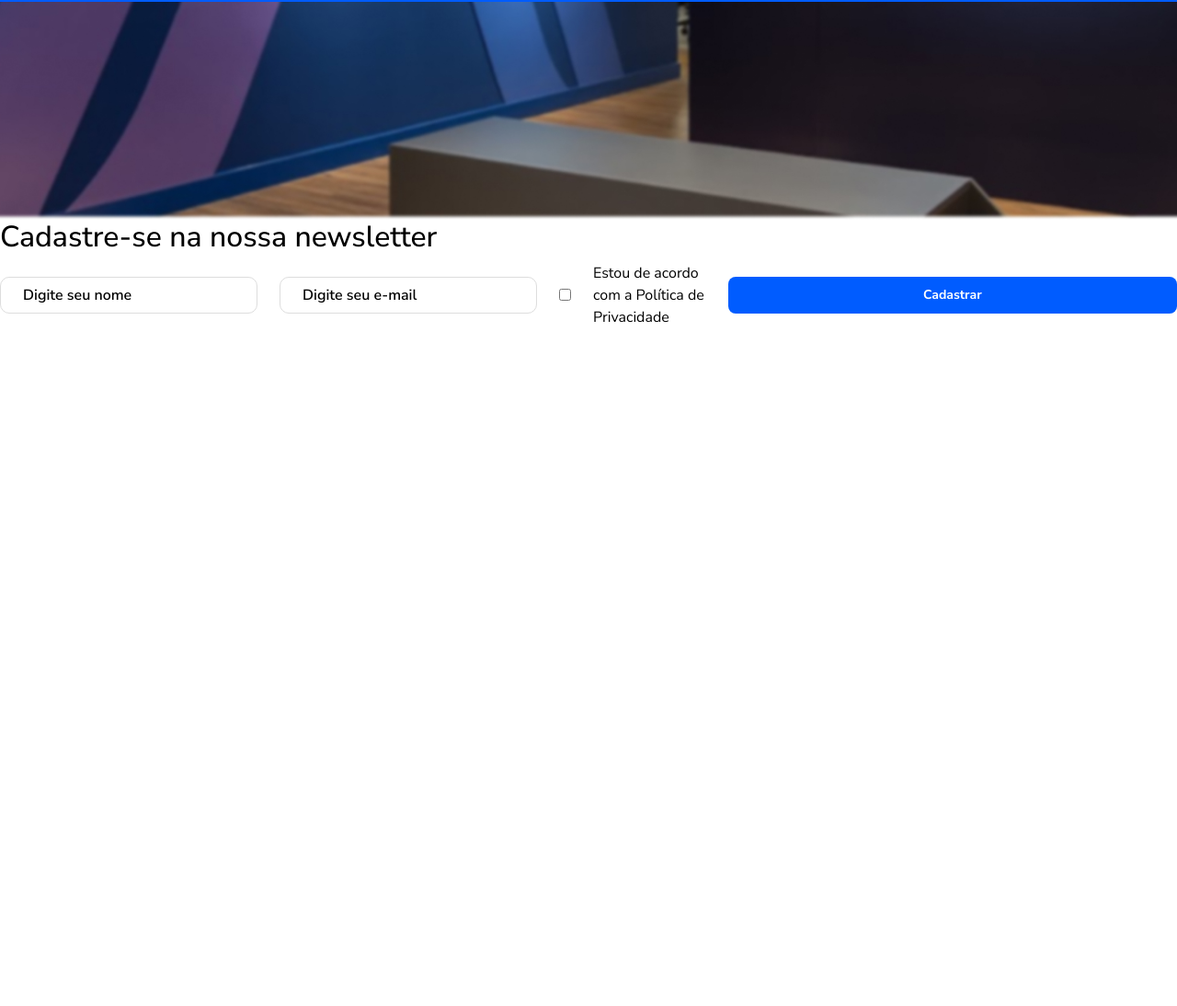
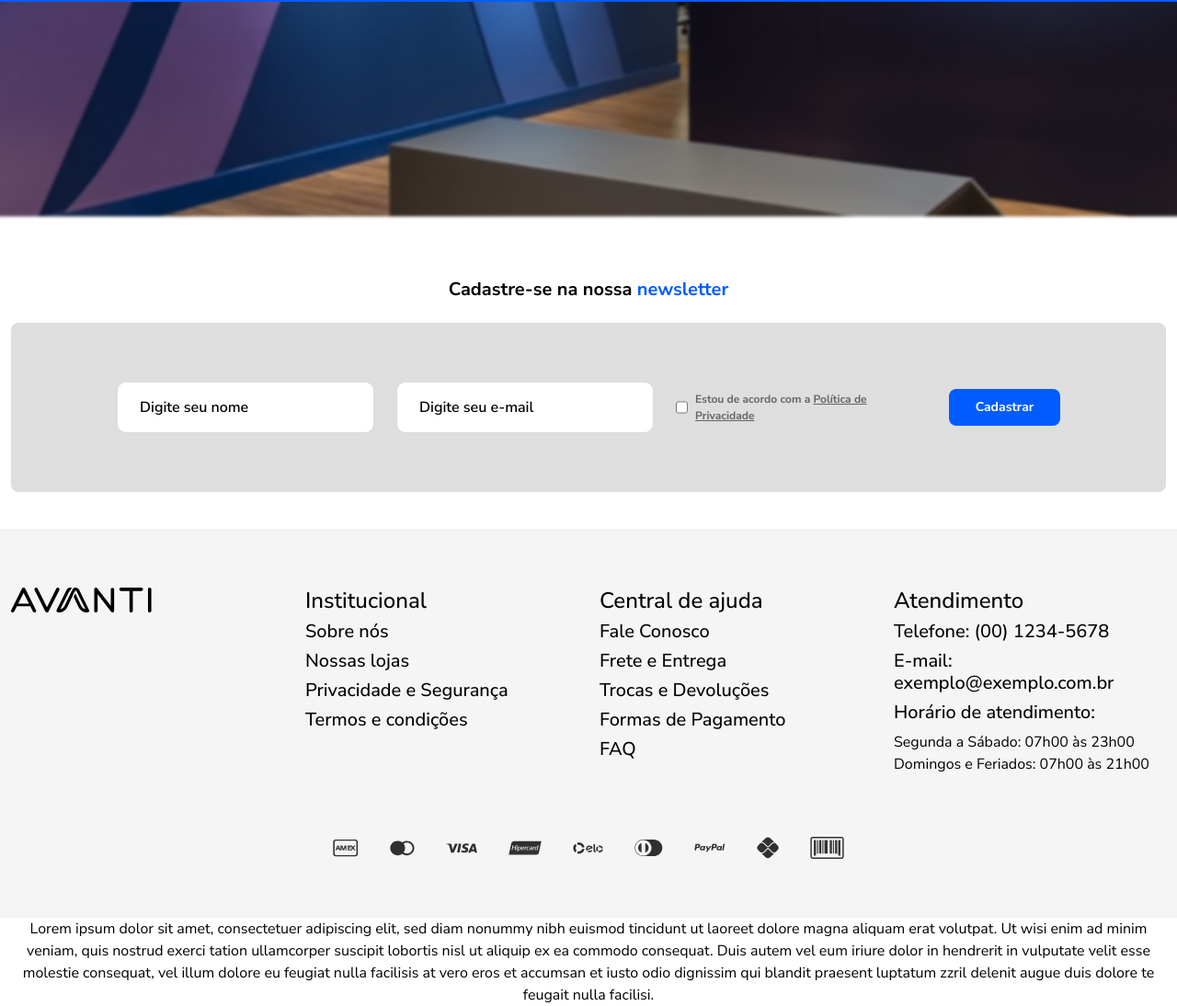
Before and after one commit to valdir-amaral/avanti-ecommerce, a plain HTML site: page index.html in a window 1280 px wide. Shown: the part 4974-6068 px from the top of the page at 92% size. Before the commit the page ends 5331 px from the top, so only its background shows below. Drawn offline with nearby package versions, Linux system fonts and the light colour scheme.

Commit message:
style newsletter form and add footer

```diff
--- a/assets/css/styles.css
+++ b/assets/css/styles.css
@@ -382,11 +382,41 @@ form {
     gap: 24px;
     align-items: center;
     display: flex;
+    padding: 64px 115px;
+    border-radius: 8px;
+    background-color: #DEDEDE;
 }
 form input {
     max-width: 280px;
 }
-
+form button {
+    max-width: 121px !important;
+}
+form input[type="text"],
+form input[type="email"] {
+    padding: 15px 24px !important;
+    height: unset;
+}
+form fieldset label {
+    font-size: 12px;
+    font-weight: 700;
+    color: #656565 !important;
+}
+form fieldset label a {
+    color: inherit;
+}
+#form-section {
+    padding-top: 64px;
+    padding-bottom: 40px;
+}
+#form-section h2 {
+    font-size: 20px;
+    font-weight: 700;
+    margin-bottom: 24px;
+}
+#form-section h2 span {
+    color: #005CFF;
+}
 /* HTML: <div class="loader"></div> */
 .loader-product {
     width: 20px;
@@ -415,3 +445,16 @@ form input {
     opacity: 1 !important;
     background-color: white !important;
   }
+
+  footer {
+    padding-top: 64px;
+    padding-bottom: 64px;
+    background-color: #F5F5F5;
+  }
+
+  footer .brands-wrapper {
+    margin-top: 67px;
+    display: flex;
+    gap: 34px;
+    justify-content: center;
+  }
--- a/assets/js/main.js
+++ b/assets/js/main.js
@@ -42,11 +42,9 @@ function addToCart(ev) {
             </div>
         `;
 
-        // Cria um elemento temporário para inserir o HTML
         const temp = document.createElement('div');
         temp.innerHTML = toastHTML;
 
-        // Adiciona o toast ao body
         document.body.appendChild(temp.firstElementChild);
 
         btnSelected.setAttribute('disabled',false);
--- a/index.html
+++ b/index.html
@@ -497,20 +497,69 @@
         </section>
 
         <section id="form-section">
-            <h2>Cadastre-se na nossa newsletter</h2>
+            <div class="container">
+                <h2 class="text-center">Cadastre-se na nossa <span>newsletter</span></h2>
+                <form action="">
+                    <input placeholder="Digite seu nome" type="text" name="name">
+                    <input placeholder="Digite seu e-mail" type="email">
+                    <fieldset class="d-flex gap-2">
+                        <input id="policy" name="policy" type="checkbox">
+                        <label for="policy">Estou de acordo com a <a href="#">Política de Privacidade</a></label>
+                    </fieldset>
+                    <button class="button">Cadastrar</button>
+                </form>
+            </div>
 
-            <form action="">
-                <input placeholder="Digite seu nome" type="text" name="name">
-                <input placeholder="Digite seu e-mail" type="email">
-                <input type="checkbox">
-                <label for="">Estou de acordo com a Política de Privacidade</label>
-                <button class="button">Cadastrar</button>
-            </form>
         </section>
     </main>
 
-    <footer></footer>
+    <footer>
+        <div class="container">
+            <div class="row">
+                <div class="col-md-3">
+                    <img src="./assets/img/logo.svg" alt="">
+                </div>
+                <div class="col-md-3">
+                    <h4>Institucional</h4>
+                    <h5>Sobre nós</h5>
+                    <h5>Nossas lojas</h5>
+                    <h5>Privacidade e Segurança</h5>
+                    <h5>Termos e condições</h5>
+                </div>
+                <div class="col-md-3">
+                    <h4>Central de ajuda</h4>
+                    <h5>Fale Conosco</h5>
+                    <h5>Frete e Entrega</h5>
+                    <h5>Trocas e Devoluções</h5>
+                    <h5>Formas de Pagamento</h5>
+                    <h5>FAQ</h5>
+                </div>
+                <div class="col-md-3">
+                    <h4>Atendimento</h4>
+                    <h5>Telefone: (00) 1234-5678</h5>
+                    <h5>E-mail: exemplo@exemplo.com.br</h5>
+                    <h5>Horário de atendimento:</h5>
+                    <p>Segunda a Sábado: 07h00 às 23h00</p>
+                    <p>Domingos e Feriados: 07h00 às 21h00</p>
+                </div>
+                <div class="col-12 brands-wrapper">
+                    <img src="./assets/img/icons/amex-icon.svg" alt="">
+                    <img src="./assets/img/icons/master-icon.svg" alt="">
+                    <img src="./assets/img/icons/visa-icon.svg" alt="">
+                    <img src="./assets/img/icons/hipercard-icon.svg" alt="">
+                    <img src="./assets/img/icons/elo-icon.svg" alt="">
+                    <img src="./assets/img/icons/b-icon.svg" alt="">
+                    <img src="./assets/img/icons/paypal-icon.svg" alt="">
+                    <img src="./assets/img/icons/pix-icon.svg" alt="">
+                    <img src="./assets/img/icons/boleto-icon.svg" alt="">
+                </div>
+            </div>
+        </div>
+    </footer>
 
+    <div class="container">
+        <p class="text-center">Lorem ipsum dolor sit amet, consectetuer adipiscing elit, sed diam nonummy nibh euismod tincidunt ut laoreet dolore magna aliquam erat volutpat. Ut wisi enim ad minim veniam, quis nostrud exerci tation ullamcorper suscipit lobortis nisl ut aliquip ex ea commodo consequat. Duis autem vel eum iriure dolor in hendrerit in vulputate velit esse molestie consequat, vel illum dolore eu feugiat nulla facilisis at vero eros et accumsan et iusto odio dignissim qui blandit praesent luptatum zzril delenit augue duis dolore te feugait nulla facilisi.</p>
+    </div>
 
     <script src="assets/js/aos.js"></script>
     <script src="assets/js/swiper.min.js"></script>
```
Also changed, not shown: assets/img/icons/amex-icon.svg (added), assets/img/icons/b-icon.svg (added), assets/img/icons/boleto-icon.svg (added), assets/img/icons/elo-icon.svg (added), assets/img/icons/hipercard-icon.svg (added), assets/img/icons/master-icon.svg (added), assets/img/icons/paypal-icon.svg (added), assets/img/icons/pix-icon.svg (added), assets/img/icons/visa-icon.svg (added).
